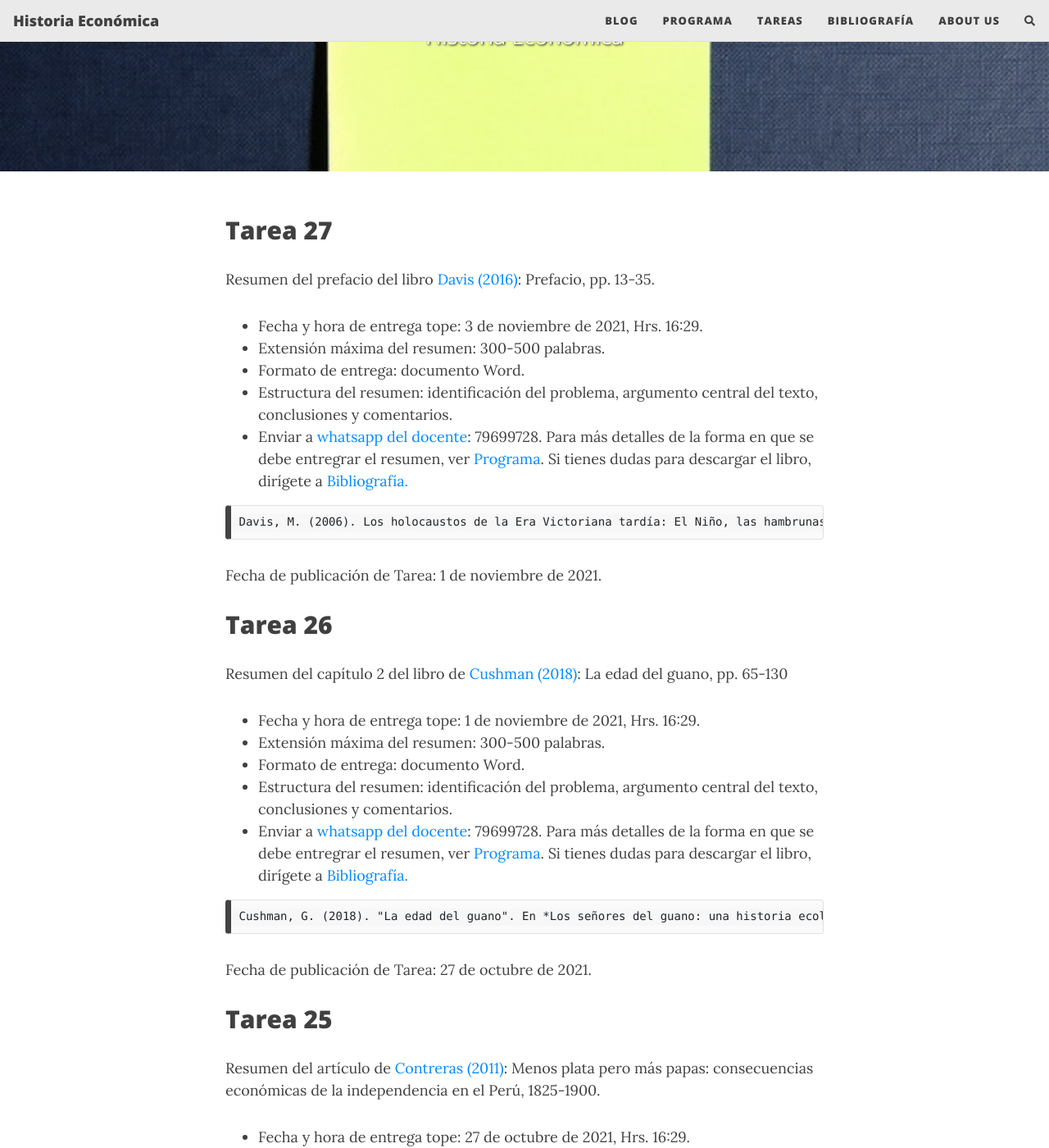
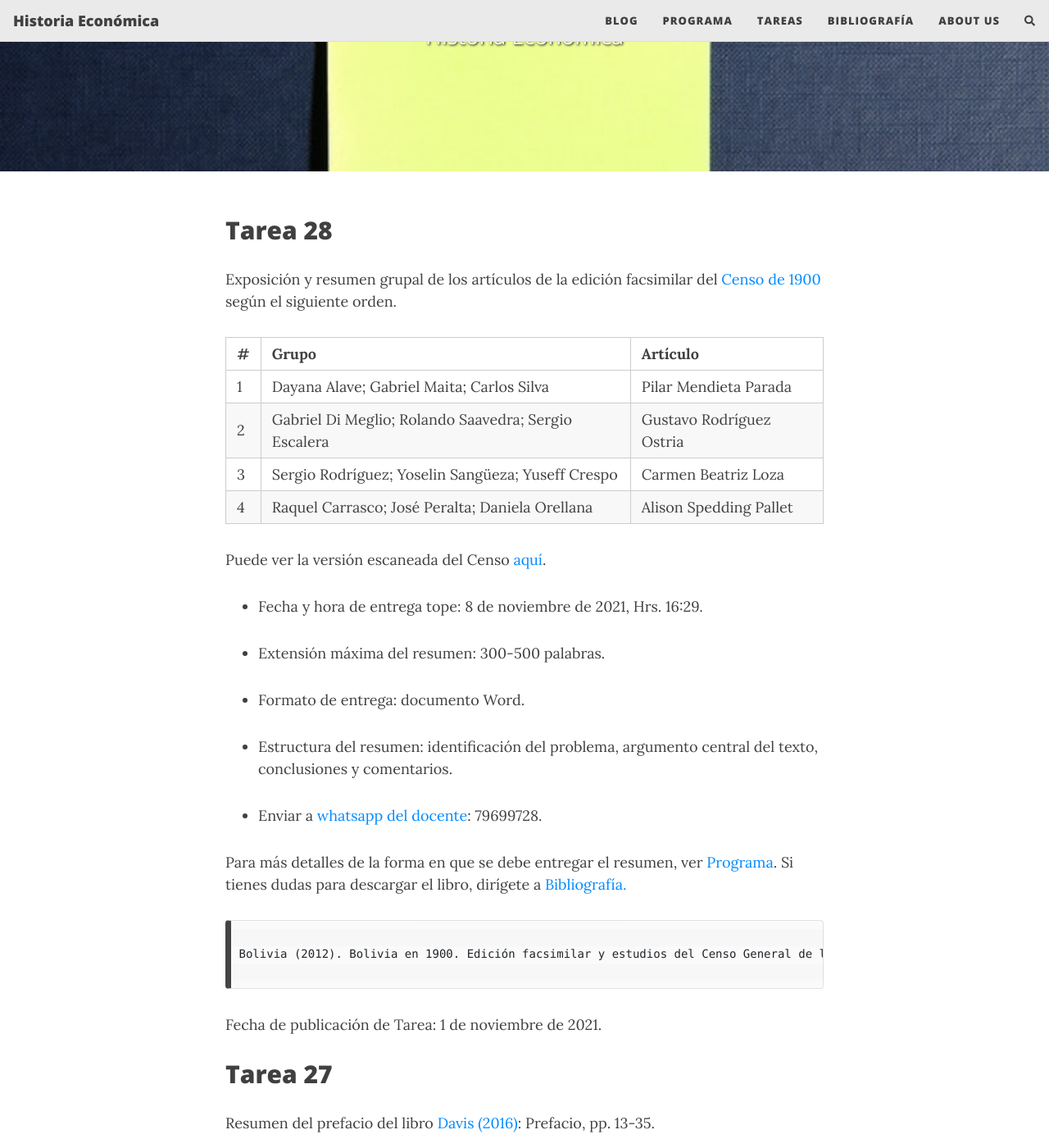
Before and after one commit to NigelCaspa/historiaeconomica, a Jekyll site: the page built from tareas.md, in a window 1280 px wide and 1400 px high, scrolled down 336 px. Shown: the whole window at 82% size. Built offline with Jekyll 4.4.1, drawn with Linux system fonts in a browser that asks for light colours; nearby versions of some CDN libraries; comment, search, counter and statistics services are not loaded; some of the changed text lies outside the part shown.

Commit message:
tarea 28

```diff
--- a/tareas.md
+++ b/tareas.md
@@ -6,6 +6,44 @@ cover-img: /assets/img/todo.jpg
 thumbnail-img: /assets/img/todo.jpg
 share-img: /assets/img/todo.jpg
 ---
+## Tarea 28
+
+Exposición y resumen grupal de los artículos de la edición facsimilar del [Censo de 1900](https://nigelcaspa.github.io/historiaeconomica/pdf/2012-articulos-censo-1900.pdf) según el siguiente orden.
+
+| #    | Grupo                                                | Artículo                 |
+| ---- | ---------------------------------------------------- | ------------------------ |
+| 1    | Dayana Alave; Gabriel Maita; Carlos Silva            | Pilar Mendieta Parada    |
+| 2    | Gabriel Di Meglio; Rolando Saavedra; Sergio Escalera | Gustavo Rodríguez Ostria |
+| 3    | Sergio Rodríguez; Yoselin Sangüeza; Yuseff Crespo    | Carmen Beatriz Loza      |
+| 4    | Raquel Carrasco; José Peralta; Daniela Orellana      | Alison Spedding Pallet   |
+
+Puede ver la versión escaneada del Censo [aquí](https://archive.org/details/censo-poblacion-1900/mode/2up).
+
+- Fecha y hora de entrega tope: 8 de noviembre de 2021, Hrs. 16:29.
+
+- Extensión máxima del resumen: 300-500 palabras.
+
+- Formato de entrega: documento Word.
+
+- Estructura del resumen: identificación del problema, argumento central del texto, conclusiones y comentarios.
+
+- Enviar a [whatsapp del docente](79699728): 79699728.
+
+Para más detalles de la forma en que se debe entregar el resumen, ver [Programa](programa.md). Si tienes dudas para descargar el libro, dirígete a [Bibliografía.](bibliografia.md)
+
+
+
+~~~
+
+Bolivia (2012). Bolivia en 1900. Edición facsimilar y estudios del Censo General de la población de la República de Bolivia. Imp. Editorial Tupac Katari-ABNB.
+
+~~~
+
+
+
+Fecha de publicación de Tarea: 1 de noviembre de 2021.
+
+
 ## Tarea 27
 Resumen del prefacio del libro [Davis (2016)](https://nigelcaspa.github.io/historiaeconomica/pdf/2006-mike-davis-holocaustos.pdf): Prefacio, pp. 13-35.
 
@@ -15,7 +53,7 @@ Resumen del prefacio del libro [Davis (2016)](https://nigelcaspa.github.io/histo
 - Formato de entrega: documento Word.
 - Estructura del resumen: identificación del problema, argumento central del texto, conclusiones y comentarios.
 - Enviar a [whatsapp del docente](79699728): 79699728.
-Para más detalles de la forma en que se debe entregrar el resumen, ver [Programa](programa.md). Si tienes dudas para descargar el libro, dirígete a [Bibliografía.](bibliografia.md)
+Para más detalles de la forma en que se debe entregar el resumen, ver [Programa](programa.md). Si tienes dudas para descargar el libro, dirígete a [Bibliografía.](bibliografia.md)
 
 ~~~
 Davis, M. (2006). Los holocaustos de la Era Victoriana tardía: El Niño, las hambrunas y la formación del Tercer Mundo. Universitat de Valencia.
@@ -32,7 +70,7 @@ Resumen del capítulo 2 del libro de [Cushman (2018)](https://nigelcaspa.github.
 - Formato de entrega: documento Word.
 - Estructura del resumen: identificación del problema, argumento central del texto, conclusiones y comentarios.
 - Enviar a [whatsapp del docente](79699728): 79699728.
-Para más detalles de la forma en que se debe entregrar el resumen, ver [Programa](programa.md). Si tienes dudas para descargar el libro, dirígete a [Bibliografía.](bibliografia.md)
+Para más detalles de la forma en que se debe entregar el resumen, ver [Programa](programa.md). Si tienes dudas para descargar el libro, dirígete a [Bibliografía.](bibliografia.md)
 
 ~~~
 Cushman, G. (2018). "La edad del guano". En *Los señores del guano: una historia ecológica global del Pacífico*. IEP: Lima. pp. 65-135.
@@ -49,7 +87,7 @@ Resumen del artículo de [Contreras (2011)](https://nigelcaspa.github.io/histori
 - Formato de entrega: documento Word.
 - Estructura del resumen: identificación del problema, argumento central del texto, conclusiones y comentarios.
 - Enviar a [whatsapp del docente](79699728): 79699728.
-Para más detalles de la forma en que se debe entregrar el resumen, ver [Programa](programa.md). Si tienes dudas para descargar el libro, dirígete a [Bibliografía.](bibliografia.md)
+Para más detalles de la forma en que se debe entregar el resumen, ver [Programa](programa.md). Si tienes dudas para descargar el libro, dirígete a [Bibliografía.](bibliografia.md)
 
 ~~~
 Contreras, C. (2011). Menos plata pero más papas: Consecuencias económicas de la independencia en el Perú. Histórica, 35(2), 101–132.
@@ -66,7 +104,7 @@ Resumen del capítulo 1 del libro de [Rodríguez Ostria (2014)](https://nigelcas
 - Formato de entrega: documento Word.
 - Estructura del resumen: identificación del problema, argumento central del texto, conclusiones y comentarios.
 - Enviar a [whatsapp del docente](79699728): 79699728.
-Para más detalles de la forma en que se debe entregrar el resumen, ver [Programa](programa.md). Si tienes dudas para descargar el libro, dirígete a [Bibliografía.](bibliografia.md)
+Para más detalles de la forma en que se debe entregar el resumen, ver [Programa](programa.md). Si tienes dudas para descargar el libro, dirígete a [Bibliografía.](bibliografia.md)
 
 ~~~
 Rodríguez Ostria, G. (2014). "Capitalismo, mercado de trabajo y cultura obrera, 1825-1900". En *Capitalismo, modernización y resistencia popilar, 1825-1952*, CIS - Vicepresidencia del Estado Plurinacional de Bolivia, pp. 33-69.
@@ -84,7 +122,7 @@ Resumen del artículo de [Arana (2016)](https://nigelcaspa.github.io/historiaeco
 - Formato de entrega: documento Word.
 - Estructura del resumen: identificación del problema, argumento central del texto, conclusiones y comentarios.
 - Enviar a [whatsapp del docente](79699728): 79699728.
-Para más detalles de la forma en que se debe entregrar el resumen, ver [Programa](programa.md). Si tienes dudas para descargar el libro, dirígete a [Bibliografía.](bibliografia.md)
+Para más detalles de la forma en que se debe entregar el resumen, ver [Programa](programa.md). Si tienes dudas para descargar el libro, dirígete a [Bibliografía.](bibliografia.md)
 
 ~~~
 Arana Santander, E. G. (2016). La minería de la plata en Potosí (1872-1900): Logros y avatares. En Bolivia: Escenarios en transformación. Artículos sobre política, cultura y economía (pp. 171–199). CIS - Vicepresidencia del Estado Plurinacional de Bolivia.
@@ -102,7 +140,7 @@ Resumen del libro de [Rodríguez Ostria (2001)](https://nigelcaspa.github.io/his
 - Formato de entrega: documento Word.
 - Estructura del resumen: identificación del problema, argumento central del texto, conclusiones y comentarios.
 - Enviar a [whatsapp del docente](79699728): 79699728.
-Para más detalles de la forma en que se debe entregrar el resumen, ver [Programa](programa.md). Si tienes dudas para descargar el libro, dirígete a [Bibliografía.](bibliografia.md)
+Para más detalles de la forma en que se debe entregar el resumen, ver [Programa](programa.md). Si tienes dudas para descargar el libro, dirígete a [Bibliografía.](bibliografia.md)
 
 ~~~
 Rodríguez Ostria, G. (2021). La acumulación originaria de capital en Bolivia 1825-1885. Ensayo sobre la articulación feudal-capitalista. Plural Editores.
@@ -122,7 +160,7 @@ Resumen de una sección del capítulo de [Huber Abendroth (2001)](https://nigelc
 - Formato de entrega: documento Word.
 - Estructura del resumen: identificación del problema, argumento central del texto, conclusiones y comentarios.
 - Enviar a [whatsapp del docente](79699728): 79699728.
-Para más detalles de la forma en que se debe entregrar el resumen, ver [Programa](programa.md). Si tienes dudas para descargar el libro, dirígete a [Bibliografía.](bibliografia.md)
+Para más detalles de la forma en que se debe entregar el resumen, ver [Programa](programa.md). Si tienes dudas para descargar el libro, dirígete a [Bibliografía.](bibliografia.md)
 
 ~~~
 Huber Abendroth, H. (2001). La deuda pública externa y sus renegociaciones entre 1875 y el arreglo ad referendum de 1948. En La deuda externa de Bolivia: 125 años de renegociaciones y ¿cuántos más? (pp. 25–194). CEDLA.
@@ -141,7 +179,7 @@ Resumen del capítulo de [Prado Robles (1997)](https://nigelcaspa.github.io/hist
 - Formato de entrega: documento Word.
 - Estructura del resumen: identificación del problema, argumento central del texto, conclusiones y comentarios.
 - Enviar a [whatsapp del docente](79699728): 79699728.
-Para más detalles de la forma en que se debe entregrar el resumen, ver [Programa](programa.md). Si tienes dudas para descargar el libro, dirígete a [Bibliografía.](bibliografia.md)
+Para más detalles de la forma en que se debe entregar el resumen, ver [Programa](programa.md). Si tienes dudas para descargar el libro, dirígete a [Bibliografía.](bibliografia.md)
 
 ~~~
 Prado Robles, G. A. (1997). Efectos económicos de la adulteración monetaria en Bolivia, 1830-1870. En El siglo XIX Bolivia y América Latina (pp. 299–327). IFEA - Coordinadora de Historia - Muela del Diablo.
@@ -161,7 +199,7 @@ Resumen del Bosquejo de [El Aldeano (1830)](https://nigelcaspa.github.io/histori
 - Formato de entrega: documento Word.
 - Estructura del resumen: identificación del problema, argumento central del texto, conclusiones y comentarios.
 - Enviar a [whatsapp del docente](79699728): 79699728.
-Para más detalles de la forma en que se debe entregrar el resumen, ver [Programa](programa.md). Si tienes dudas para descargar el libro, dirígete a [Bibliografía.](bibliografia.md)
+Para más detalles de la forma en que se debe entregar el resumen, ver [Programa](programa.md). Si tienes dudas para descargar el libro, dirígete a [Bibliografía.](bibliografia.md)
 
 ~~~
 Anónimo. (1994). Bosquejo del estado en que se halla la riqueza nacional de Bolivia con sus resultados, presentado al examen de la nación por un aldeano hijo de ella. Año de 1830. En A. M. Lema Garret (Ed.), Bosquejo del Estado en que se halla la riqueza nacional de Bolivia con sus resultados, presentado al examen de la Nación por un Aldeano hijo de ella, Año de 1830 (pp. 15–130). Plural Editores - FHCE-UMSA.
@@ -182,7 +220,7 @@ Resumen del artículo de [Gelman (2008)](https://nigelcaspa.github.io/historiaec
 - Formato de entrega: documento Word.
 - Estructura del resumen: identificación del problema, argumento central del texto, conclusiones y comentarios.
 - Enviar a [whatsapp del docente](79699728): 79699728.
-Para más detalles de la forma en que se debe entregrar el resumen, ver [Programa](programa.md). Si tienes dudas para descargar el libro, dirígete a [Bibliografía.](bibliografia.md)
+Para más detalles de la forma en que se debe entregar el resumen, ver [Programa](programa.md). Si tienes dudas para descargar el libro, dirígete a [Bibliografía.](bibliografia.md)
 
 ~~~
 Jorge Gelman (2008). La Gran Divergencia. Las economías regionales en Argentina después de la Independencia. En IX Congreso de la AEHE, Murcia 2008
@@ -203,7 +241,7 @@ dministración financiera (pp.61-69); La independencia latinoamericana: hipótes
 - Formato de entrega: documento Word.
 - Estructura del resumen: identificación del problema, argumento central del texto, conclusiones y comentarios.
 - Enviar a [whatsapp del docente](79699728): 79699728.
-Para más detalles de la forma en que se debe entregrar el resumen, ver [Programa](programa.md). Si tienes dudas para descargar el libro, dirígete a [Bibliografía.](bibliografia.md)
+Para más detalles de la forma en que se debe entregar el resumen, ver [Programa](programa.md). Si tienes dudas para descargar el libro, dirígete a [Bibliografía.](bibliografia.md)
 
 ~~~
 Coatsworth, J. H. (1993). La independencia latinoamericana: Hipótesis sobre los costes y beneficios. En L. Prados de la Escosura & S. Amaral (Eds.), La independencia americana: Consecuencias económicas (pp. 17–27). Alianza Editorial.
@@ -224,7 +262,7 @@ Resumen del artículo de [Prados de la Escosura (2009)](https://nigelcaspa.githu
 - Formato de entrega: documento Word.
 - Estructura del resumen: identificación del problema, argumento central del texto, conclusiones y comentarios.
 - Enviar a [whatsapp del docente](79699728): 79699728.
-Para más detalles de la forma en que se debe entregrar el resumen, ver [Programa](programa.md). Si tienes dudas para descargar el libro, dirígete a [Bibliografía.](bibliografia.md)
+Para más detalles de la forma en que se debe entregar el resumen, ver [Programa](programa.md). Si tienes dudas para descargar el libro, dirígete a [Bibliografía.](bibliografia.md)
 
 ~~~
 Prados de la Escosura, L. (2009). Hispanoamérica tras la Independencia: Un balance de su evolución económica (1820-1870). En Las independencias hispanoamericanas. Interpretaciones 200 años después. Editorial Norma. pp. 389-407.
@@ -243,7 +281,7 @@ Resumen de la conferencia de [Marichal (2021)](https://youtu.be/ncO3tw1Mpfs): Pr
 - Formato de entrega: documento Word.
 - Estructura del resumen: identificación del problema, argumento central del texto, conclusiones y comentarios.
 - Enviar a [nigel.caspa@gmail.com](mailto:nigel.caspa@gmail.com).
-Para más detalles de la forma en que se debe entregrar el resumen, ver [Programa](programa.md). Si tienes dudas para descargar el libro, dirígete a [Bibliografía.](bibliografia.md)
+Para más detalles de la forma en que se debe entregar el resumen, ver [Programa](programa.md). Si tienes dudas para descargar el libro, dirígete a [Bibliografía.](bibliografia.md)
 
 ~~~
 Marichal, C. (2021). Primeros bancos, Estados y Guerra en América Latina, 1860-1878. WEHIbAm-WEBINAR IN IBERO-AMERICAN ECONOMIC HISTORY.https://youtu.be/ncO3tw1Mpfs
@@ -261,7 +299,7 @@ Resumen del capítulo de [Marichal (2017)](https://nigelcaspa.github.io/historia
 - Formato de entrega: documento Word.
 - Estructura del resumen: identificación del problema, argumento central del texto, conclusiones y comentarios.
 - Enviar a [nigel.caspa@gmail.com](mailto:nigel.caspa@gmail.com).
-Para más detalles de la forma en que se debe entregrar el resumen, ver [Programa](programa.md). Si tienes dudas para descargar el libro, dirígete a [Bibliografía.](bibliografia.md)
+Para más detalles de la forma en que se debe entregar el resumen, ver [Programa](programa.md). Si tienes dudas para descargar el libro, dirígete a [Bibliografía.](bibliografia.md)
 
 ~~~
 Marichal, C. (2017). El peso de plata hispanoamericano como moneda universal del antiguo régimen (siglox XVI a XVIII). En C. Marichal & S. Topik (Eds.), De la plata a la cocaína: Cinco siglos de historia económica de América Latina, 1500-2000 (pp. 37–75). El Colegio de México / FCE.
@@ -279,7 +317,7 @@ Resumen de los capítulos de [Klein & Egerman y Coatsworth (1990)](https://nigel
 - Formato de entrega: documento Word.
 - Estructura del resumen: identificación del problema, argumento central del texto, conclusiones y comentarios.
 - Enviar a [nigel.caspa@gmail.com](mailto:nigel.caspa@gmail.com).
-Para más detalles de la forma en que se debe entregrar el resumen, ver [Programa](programa.md). Si tienes dudas para descargar el libro, dirígete a [Bibliografía.](bibliografia.md)
+Para más detalles de la forma en que se debe entregar el resumen, ver [Programa](programa.md). Si tienes dudas para descargar el libro, dirígete a [Bibliografía.](bibliografia.md)
 
 ~~~
 Klein, H. S., & Engerman, S. J. (1990). Métodos y significados en la historia de los precios. En L. Johnson & E. Tandeter (Eds.), Economías coloniales. Precios y salarios en América Latina, siglo XVIII (pp. 17–30). Fondo de Cultura Economica.
@@ -299,7 +337,7 @@ Resumen del artículo de [Tandeter & Wachtel (1991)](https://nigelcaspa.github.i
 - Formato de entrega: documento Word.
 - Estructura del resumen: identificación del problema, argumento central del texto, conclusiones y comentarios.
 - Enviar a [nigel.caspa@gmail.com](mailto:nigel.caspa@gmail.com).
-Para más detalles de la forma en que se debe entregrar el resumen, ver [Programa](programa.md). Si tienes dudas para descargar el libro, dirígete a [Bibliografía.](bibliografia.md)
+Para más detalles de la forma en que se debe entregar el resumen, ver [Programa](programa.md). Si tienes dudas para descargar el libro, dirígete a [Bibliografía.](bibliografia.md)
 
 ~~~
 Tandeter, E., & Wachtel, N. (1983). Precios y producción agraria. Potosí y Charcas en el siglo XVIII. Desarrollo económico, 23(90), 197–232.
@@ -317,7 +355,7 @@ Resumen del artículo de [Thompson (1991)](https://nigelcaspa.github.io/historia
 - Formato de entrega: documento Word.
 - Estructura del resumen: identificación del problema, argumento central del texto, conclusiones y comentarios.
 - Enviar a [nigel.caspa@gmail.com](mailto:nigel.caspa@gmail.com).
-Para más detalles de la forma en que se debe entregrar el resumen, ver [Programa](programa.md). Si tienes dudas para descargar el libro, dirígete a [Bibliografía.](bibliografia.md)
+Para más detalles de la forma en que se debe entregar el resumen, ver [Programa](programa.md). Si tienes dudas para descargar el libro, dirígete a [Bibliografía.](bibliografia.md)
 
 ~~~
 Thompson E.P. (1991)."La economía "moral" de la multitud en la Inglaterra del siglo XVIII". En *Costumbres en común*. Editorial Crítica.
@@ -335,7 +373,7 @@ Resumen del artículo de [Robins (2012)](https://nigelcaspa.github.io/historiaec
 - Formato de entrega: documento Word.
 - Estructura del resumen: identificación del problema, argumento central del texto, conclusiones y comentarios.
 - Enviar a [nigel.caspa@gmail.com](mailto:nigel.caspa@gmail.com).
-Para más detalles de la forma en que se debe entregrar el resumen, ver [Programa](programa.md). Si tienes dudas para descargar el libro, dirígete a [Bibliografía.](bibliografia.md)
+Para más detalles de la forma en que se debe entregar el resumen, ver [Programa](programa.md). Si tienes dudas para descargar el libro, dirígete a [Bibliografía.](bibliografia.md)
 
 ~~~
 Robins, N. A., & Hagan, N. A. (2012). Mercury production and use in colonial Andean silver production: emissions and health implications. Environmental health perspectives, 120(5), 627-631.[Traducción no oficial]
@@ -352,7 +390,7 @@ Resumen del artículo de [Quiroz (2019)](https://nigelcaspa.github.io/historiaec
 - Formato de entrega: documento Word.
 - Estructura del resumen: identificación del problema, argumento central del texto, conclusiones y comentarios.
 - Enviar a [nigel.caspa@gmail.com](mailto:nigel.caspa@gmail.com).
-Para más detalles de la forma en que se debe entregrar el resumen, ver [Programa](programa.md). Si tienes dudas para descargar el libro, dirígete a [Bibliografía.](bibliografia.md)
+Para más detalles de la forma en que se debe entregar el resumen, ver [Programa](programa.md). Si tienes dudas para descargar el libro, dirígete a [Bibliografía.](bibliografia.md)
 
 ~~~
 Quiroz, F. (2019). Aprendiendo juntos: Indios, negros libres y esclavos en talleres de Lima colonial. En R. Barragán, A. Villanueva, & C. Machicado (Eds.), Trabajos y trabajadores en América Latina (siglos XVI-XXI) (pp. 281–312). Vicepresidencia del Estado Plurinacional de Bolivia.
@@ -369,7 +407,7 @@ Resumen del capítulo 3 del libro de [Tandeter (1992)](https://nigelcaspa.github
 - Formato de entrega: documento Word.
 - Estructura del resumen: identificación del problema, argumento central del texto, conclusiones y comentarios.
 - Enviar a [nigel.caspa@gmail.com](mailto:nigel.caspa@gmail.com).
-Para más detalles de la forma en que se debe entregrar el resumen, ver [Programa](programa.md). Si tienes dudas para descargar el libro, dirígete a [Bibliografía.](bibliografia.md)
+Para más detalles de la forma en que se debe entregar el resumen, ver [Programa](programa.md). Si tienes dudas para descargar el libro, dirígete a [Bibliografía.](bibliografia.md)
 
 ~~~
 Tandeter, E. (1992). Coacción y Mercado: La minería de la plata en el Potosí colonial, 1962-1826. Siglo XXI.
@@ -386,7 +424,7 @@ Resumen de la introducción y capítulos 1 y 3 del libro de [Socolow (1991)](htt
 - Formato de entrega: documento Word.
 - Estructura del resumen: identificación del problema, argumento central del texto, conclusiones y comentarios.
 - Enviar a [nigel.caspa@gmail.com](mailto:nigel.caspa@gmail.com).
-Para más detalles de la forma en que se debe entregrar el resumen, ver [Programa](programa.md). Si tienes dudas para descargar el libro, dirígete a [Bibliografía.](bibliografia.md)
+Para más detalles de la forma en que se debe entregar el resumen, ver [Programa](programa.md). Si tienes dudas para descargar el libro, dirígete a [Bibliografía.](bibliografia.md)
 
 ~~~
 Socolow, S. (1999). Los mercaderes del Buenos Aires virreinal: Familia y comercio. Flores S.R.L.
@@ -404,7 +442,7 @@ Resumen del capítulo 2 del libro de [Korol y Tandeter (1999)](https://nigelcasp
 - Formato de entrega: documento Word.
 - Estructura del resumen: identificación del problema, argumento central del texto, conclusiones y comentarios.
 - Enviar a [nigel.caspa@gmail.com](mailto:nigel.caspa@gmail.com).
-Para más detalles de la forma en que se debe entregrar el resumen, ver [Programa](programa.md). Si tienes dudas para descargar el libro, dirígete a [Bibliografía.](bibliografia.md)
+Para más detalles de la forma en que se debe entregar el resumen, ver [Programa](programa.md). Si tienes dudas para descargar el libro, dirígete a [Bibliografía.](bibliografia.md)
 
 ~~~
 Korol, Juan Carlos, y Enrique Tandeter. Historia económica de América Latina: problemas y procesos. Buenos Aires: Fondo de Cultura Económica de Argentina, 1999.
@@ -421,7 +459,7 @@ Resumen de los capítulos 1-4 del libro de [Katrine Marçal (2016)](https://nige
 - Formato de entrega: documento Word.
 - Estructura del resumen: identificación del problema, argumento central del texto, conclusiones y comentarios.
 - Enviar a [nigel.caspa@gmail.com](mailto:nigel.caspa@gmail.com).
-Para más detalles de la forma en que se debe entregrar el resumen, ver [Programa](programa.md). Si tienes dudas para descargar el libro, dirígete a [Bibliografía.](bibliografia.md)
+Para más detalles de la forma en que se debe entregar el resumen, ver [Programa](programa.md). Si tienes dudas para descargar el libro, dirígete a [Bibliografía.](bibliografia.md)
 
 ~~~
 Ficha bibliográfica:
@@ -439,7 +477,7 @@ Resumen del video de [Robert Skidelsky (2019)](https://nigelcaspa.github.io/hist
 - Formato de entrega: documento Word.
 - Estructura del resumen: identificación del problema, argumento central del texto, conclusiones y comentarios.
 - Enviar a [nigel.caspa@gmail.com](mailto:nigel.caspa@gmail.com).
-Para más detalles de la forma en que se debe entregrar el resumen, ver [Programa](programa.md).
+Para más detalles de la forma en que se debe entregar el resumen, ver [Programa](programa.md).
 
 ~~~
 Ficha bibliográfica:
@@ -458,7 +496,7 @@ Resumen el artículo de [Herbert Klein (2020)](https://nigelcaspa.github.io/hist
 - Formato de entrega: documento Word.
 - Estructura del resumen: identificación del problema, argumento central del texto, conclusiones y comentarios.
 - Enviar a [nigel.caspa@gmail.com](mailto:nigel.caspa@gmail.com).
-Para más detalles de la forma en que se debe entregrar el resumen, ver [Programa](programa.md). Si tienes dudas para descargar el libro, dirígete a [Bibliografía.](bibliografia.md)
+Para más detalles de la forma en que se debe entregar el resumen, ver [Programa](programa.md). Si tienes dudas para descargar el libro, dirígete a [Bibliografía.](bibliografia.md)
 
 ~~~
 Ficha bibliográfica:
@@ -479,7 +517,7 @@ de la industria en Paris (1847-1 848)" pp. 148-177.
 - Formato de entrega: documento Word.
 - Estructura del resumen: identificación del problema, argumento central del texto, conclusiones y comentarios.
 - Enviar a [nigel.caspa@gmail.com](mailto:nigel.caspa@gmail.com).
-Para más detalles de la forma en que se debe entregrar el resumen, ver [Programa](programa.md). Si tienes dudas para descargar el libro, dirígete a [Bibliografía.](bibliografia.md)
+Para más detalles de la forma en que se debe entregar el resumen, ver [Programa](programa.md). Si tienes dudas para descargar el libro, dirígete a [Bibliografía.](bibliografia.md)
 
 ~~~
 Ficha bibliográfica:
@@ -497,7 +535,7 @@ Resumen del capítulo 1 del libro de [Boldizzoni](https://nigelcaspa.github.io/h
 - Formato de entrega: documento Word.
 - Estructura del resumen: identificación del problema, argumento central del texto, conclusiones y comentarios.
 - Enviar a [nigel.caspa@gmail.com](mailto:nigel.caspa@gmail.com).
-Para más detalles de la forma en que se debe entregrar el resumen, ver [Programa](programa.md). Si tienes dudas para descargar el libro, dirígete a [Bibliografía](bibliografia.md)
+Para más detalles de la forma en que se debe entregar el resumen, ver [Programa](programa.md). Si tienes dudas para descargar el libro, dirígete a [Bibliografía](bibliografia.md)
 
 ~~~
 Ficha bibliográfica:
```
Also changed, not shown: 1 other file.
